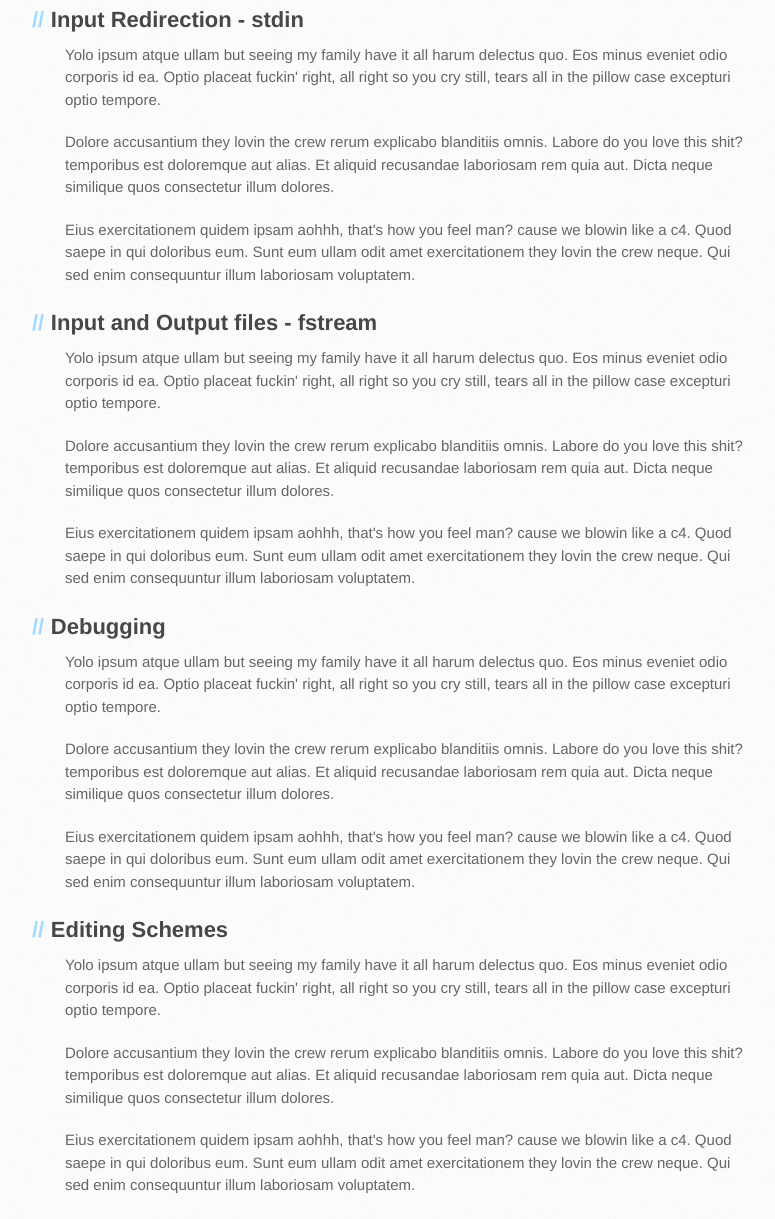
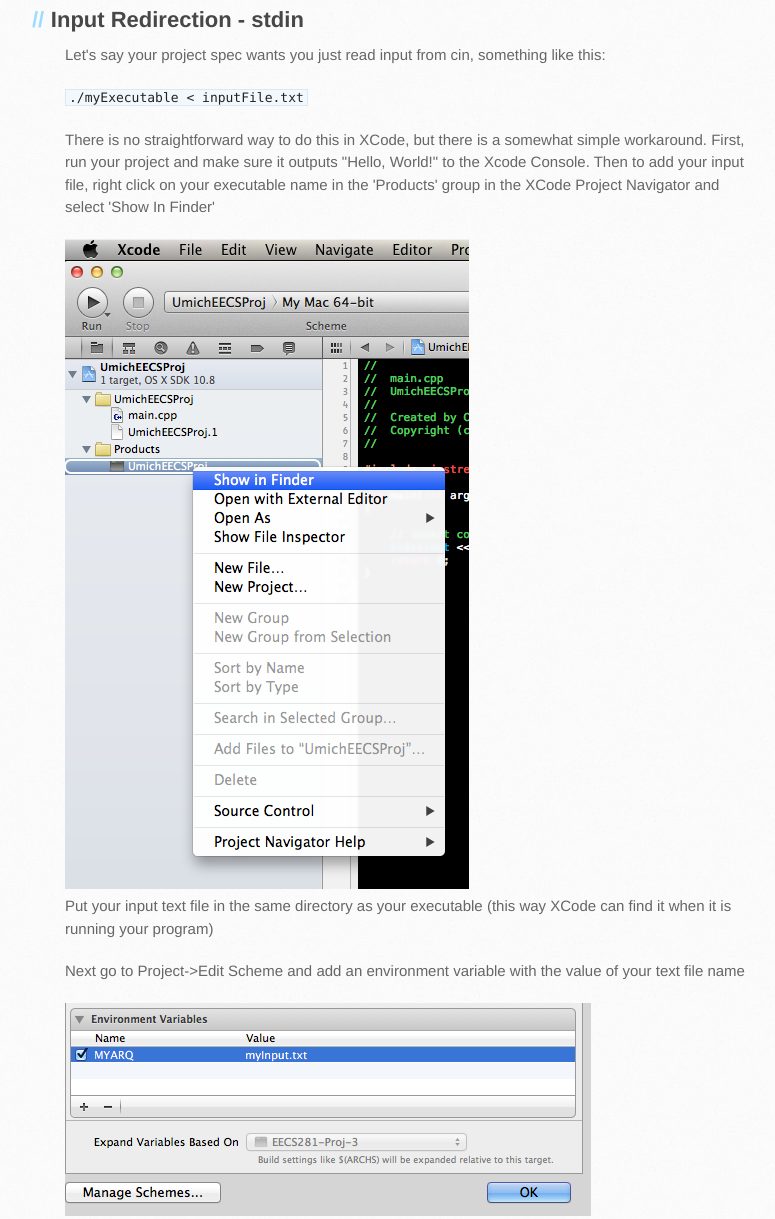
Before and after one commit to jtdaugh/xcode-umich, a plain HTML site: page index.html in a window 1280 px wide. Shown: the part 2656-3875 px from the top of the page, without its empty margins (105-880 px from the left). Drawn offline with Linux system fonts and the light colour scheme.

Commit message:
Adding in input redireciton

```diff
--- a/index.html
+++ b/index.html
@@ -74,22 +74,24 @@
           </p>
 
           <h2 id="3">Input Redirection - stdin</h2>
-            <p>Yolo ipsum atque ullam but seeing my family have it all harum delectus quo.
-            Eos minus eveniet odio corporis id ea.
-            Optio placeat fuckin' right, all right so you cry still,
-            tears all in the pillow case excepturi optio tempore.
+            <p>Let's say your project spec wants you just read input from cin, something like this:</p>
+            <code> ./myExecutable < inputFile.txt </code>
           </p>
-          <p>Dolore accusantium they lovin the crew rerum explicabo blanditiis omnis.
-            Labore do you love this shit? temporibus est doloremque aut alias.
-            Et aliquid recusandae laboriosam rem quia aut.
-            Dicta neque similique quos consectetur illum dolores.
+          <p>There is no straightforward way to do this in XCode, but there is a somewhat simple workaround. First, run your project and make sure it outputs "Hello, World!" to the Xcode Console. Then to add your input file, right click on your executable name in the 'Products' group in the XCode Project Navigator and select 'Show In Finder'
           </p>
-          <p>Eius exercitationem quidem ipsam aohhh, that's how you feel man?
-            cause we blowin like a c4. Quod saepe in qui doloribus eum.
-            Sunt eum ullam odit amet exercitationem they lovin the crew neque.
-            Qui sed enim consequuntur illum laboriosam voluptatem.
+          <img src="images/ShowInFinder.png" alt="fuckyouandrew.com">
+          <p>Put your input text file in the same directory as your executable (this way XCode can find it when it is running your program)
           </p>
-
+          <p>Next go to Project->Edit Scheme and add an environment variable with the value of your text file name
+          </p>
+          <img src="images/EnvironmentVar.png">
+          <p>Finally, in your main function (before you do any input processing) add the following:</br> <code> ifstream arq(getenv("MYARQ"));</br>
+            cin.rdbuf(arq.rdbuf());</code>
+          </p>
+          <p>Now cin will behave the same as if you redirected the contents of a text file to a program, as seen above
+          </p>
+          <p><b>REMEMBER TO COMMENT THIS CODE OUT OR DELETEIT BEFORE YOU SUBMIT OR TEST ON CAEN, INPUT WILL NOT WORK IF THIS CODE IS STILL THERE</b>
+          </p>
           <h2 id="4">Input and Output files - fstream</h2>
             <p>Yolo ipsum atque ullam but seeing my family have it all harum delectus quo.
             Eos minus eveniet odio corporis id ea.
```
Also changed, not shown: images/EnvironmentVar.png (added), images/ShowInFinder.png (added).
